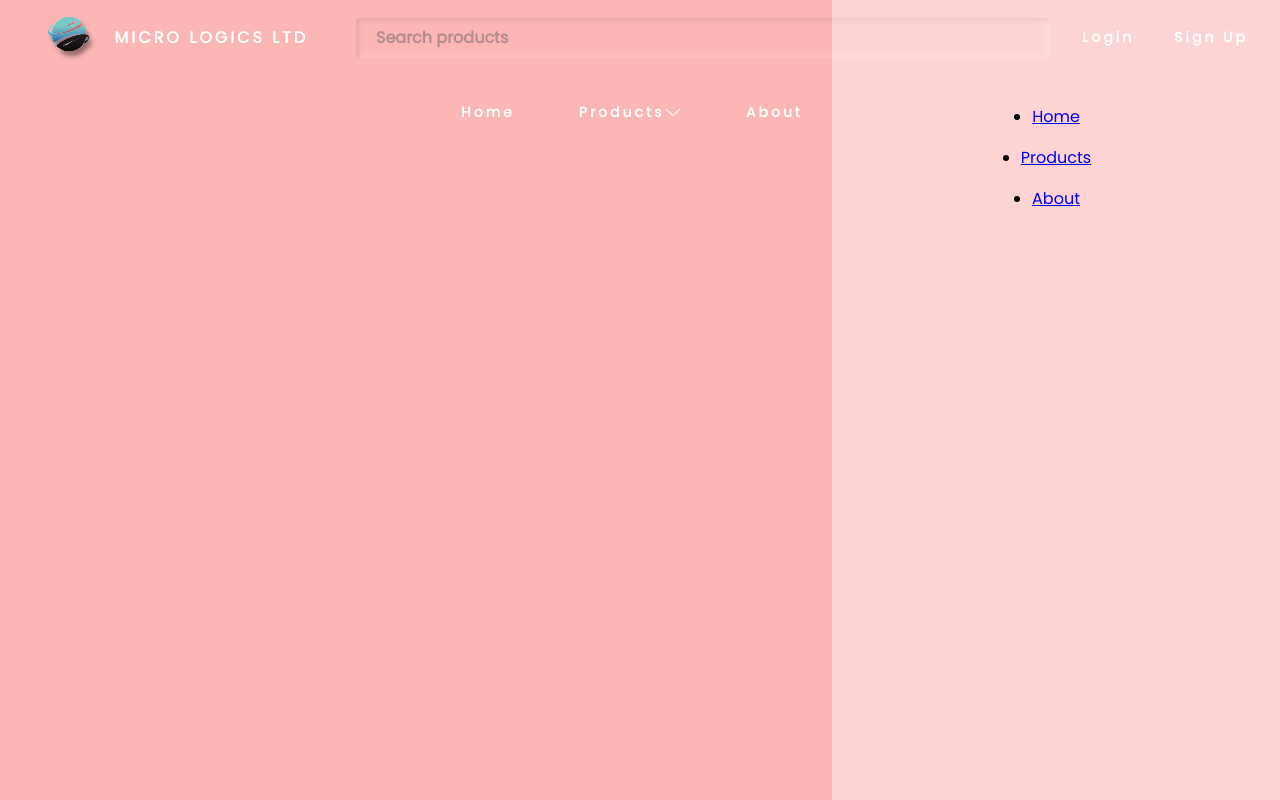
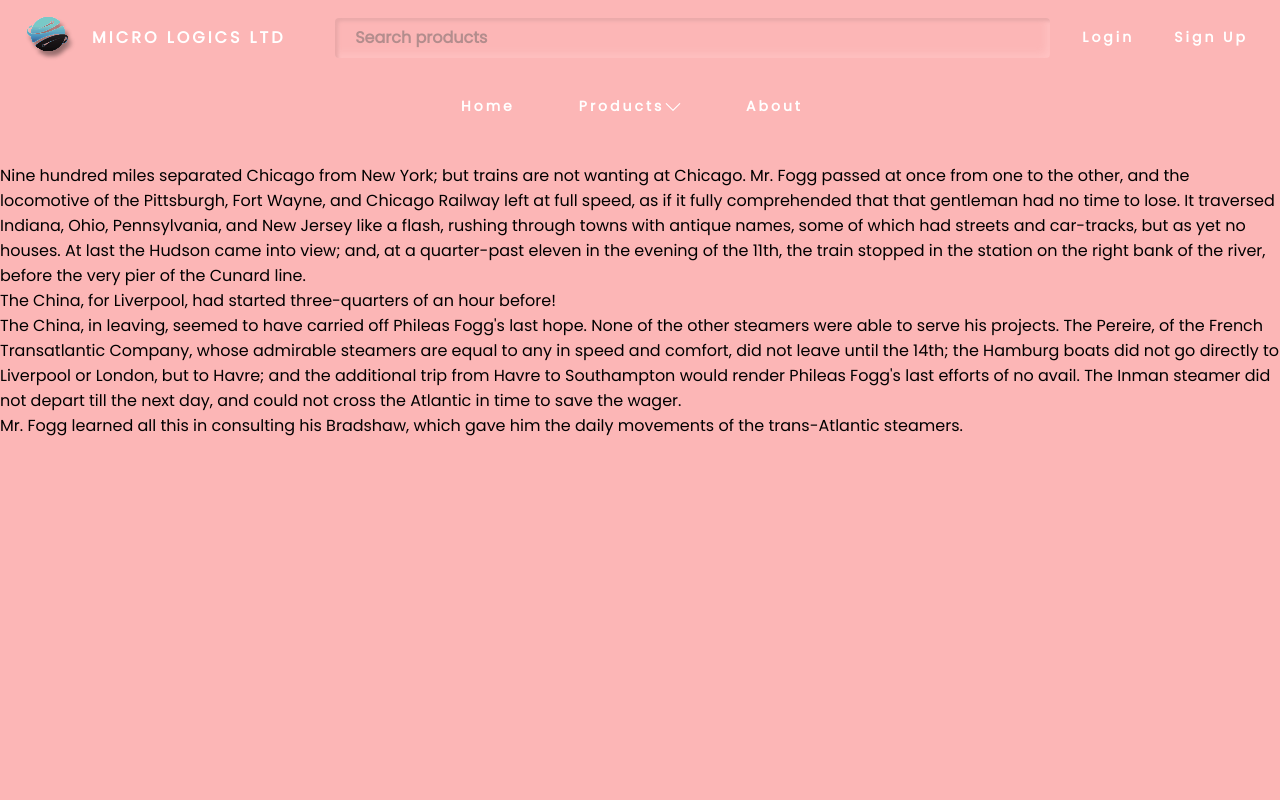
Before and after one commit to divramhit/assignment-web, a PHP site: page / in a window 1280 px wide. Run offline with PHP 8.4, Linux system fonts and the light colour scheme.

Commit message:
Major Update--> Stability, Side bar, Scrolling, Overscrolling, Prevent Body scrolling when side bar is up/scrolling

```diff
--- a/index.html
+++ b/index.html
@@ -35,10 +35,10 @@
     <nav class="upper-navigation">
         <ul id = "nav-links" data-visible = "false" class = "nav-links">
             <li>
-              <a href="login.html"><div>Login</div></a>
+              <a href="#"><div>Login</div></a>
             </li>
             <li>
-              <a href="signup.html"><div>Sign Up</div></a>
+              <a href="#"><div>Sign Up</div></a>
             </li>
         </ul>
     </nav>
@@ -56,7 +56,7 @@
               <a href="#"><div class="products-dropdown" aria-expanded="false">Products<span class="dropdown_icon"></span></div></a>
             </li>
             <li>
-              <a href="about.html"><div>About</div></a>
+              <a href="#"><div>About</div></a>
             </li>
         </ul>
   </header>
@@ -72,13 +72,19 @@
         <a href="#"><div class="products-dropdown" aria-expanded="false">Products<span class="dropdown_icon"></span></div></a>
       </li>
       <li>
-        <a href="about.html"><div>About</div></a>
+        <a href="#"><div>About</div></a>
       </li>
     </ul>
   </nav>
   <!-- End of Side Bar -->
-  <div class = "container">
 
-  </div>
+  <p>Nine hundred miles separated Chicago from New York; but trains are not wanting at Chicago.  Mr. Fogg passed at once from one to the other, and the locomotive of the Pittsburgh, Fort Wayne, and Chicago Railway left at full speed, as if it fully comprehended that that gentleman had no time to lose.  It traversed Indiana, Ohio, Pennsylvania, and New Jersey like a flash, rushing through towns with antique names, some of which had streets and car-tracks, but as yet no houses.  At last the Hudson came into view; and, at a quarter-past eleven in the evening of the 11th, the train stopped in the station on the right bank of the river, before the very pier of the Cunard line.</p>
+
+  <p>The China, for Liverpool, had started three-quarters of an hour before!</p>
+
+  <p>The China, in leaving, seemed to have carried off Phileas Fogg's last hope.  None of the other steamers were able to serve his projects.  The Pereire, of the French Transatlantic Company, whose admirable steamers are equal to any in speed and comfort, did not leave until the 14th; the Hamburg boats did not go directly to Liverpool or London, but to Havre; and the additional trip from Havre to Southampton would render Phileas Fogg's last efforts of no avail.  The Inman steamer did not depart till the next day, and could not cross the Atlantic in time to save the wager.</p>
+
+  <p>Mr. Fogg learned all this in consulting his Bradshaw, which gave him the daily movements of the trans-Atlantic steamers.</p>
+
 </body>
 </html>
--- a/index.js
+++ b/index.js
@@ -1,18 +1,32 @@
-const primaryNav = document.querySelector('.nav-links');
+//The code Below is used to Toggle the Side Menu from the Menu when in small screen sizes
+const sidebar = document.querySelector('.side-nav-links');
 const navToggle = document.querySelector('.mobile-nav-toggle');
+const body = document.body;
 
 navToggle.addEventListener('click', () => {
-  const visibility = primaryNav.getAttribute('data-visible');
+  const visibility = sidebar.getAttribute('data-visible');
+
 
   if (visibility == "false"){
-    primaryNav.setAttribute('data-visible', true);
+    sidebar.setAttribute('data-visible', true);
     navToggle.setAttribute('aria-expanded', true);
   } else if (visibility == "true"){
-    primaryNav.setAttribute('data-visible', false);
+    sidebar.setAttribute('data-visible', false);
     navToggle.setAttribute('aria-expanded', false);
+  }
+  const sidebaropen = navToggle.getAttribute('aria-expanded');
+  // alert(sidebaropen);
+
+  if (sidebaropen == "true")
+  {
+    body.classList.toggle('noscroll', true);
+  }
+  else {
+    body.classList.toggle('noscroll', false);
   }
 });
 
+//This part is only to prevent glitches when resizing a window as it prevents any animation from running
 let resizeTimer;
 window.addEventListener("resize", () => {
   document.body.classList.add("resize-animation-stopper");
--- a/style.css
+++ b/style.css
@@ -44,9 +44,14 @@ inset -.2rem -.2rem .5rem var(--white); */
 }
 
 body{
-  /* overflow-x: hidden; */
+  overflow-x: hidden;
+  overscroll-behavior: none;
   font-family: Poppins, sans-serif;
   background-color: var(--bgcolor);
+}
+
+.noscroll{
+  overflow: hidden;
 }
 
 /* -------------HEADERS------------------------------- */
@@ -64,11 +69,12 @@ body{
 .secondary_header{
   background: var(--bgcolor);
   display: grid;
-  min-height: 75px;
+  min-height: 4rem;
   align-items: center;
   justify-content: space-around;
   grid-column-gap: 1rem;
   transition: all 0.5s;
+  margin-bottom: 1.5rem;
 }
 
 .secondary_header:hover{
@@ -96,12 +102,11 @@ body{
 
 /* -------------------------------LOGO AND NAME--------------------------------------- */
 .logo-and-name{
-  grid-gap: 0.1rem;
+  grid-gap: 1.5rem;
   display: flex;
   align-items: center;
   min-width: 260px;
-  justify-content: space-between;
-  margin-left: 3rem;
+  margin-left: 1.7rem;
 
 }
 .logo-and-name li{
@@ -271,16 +276,58 @@ a{
 /* -----------------------SIDE BAR---------------------------------------------- */
 .side-nav-links{
   position: fixed;
+  overflow-y: scroll;
   z-index: 1000;
   display: flex;
-  grid-row-gap: 1rem;
+  grid-row-gap: 3rem;
   inset: 0 0 0 65%;
   align-items: center;
   flex-direction: column;
-  padding: min(13vh, 10rem) 2rem;
+  padding: min(20%, 5rem) 2rem;
   background: hsl(0, 0%, 100%, 0.4);
-  transform: translateX(0%);
-  transition: transform 350ms ease-in;
+  /* visibility: hidden; */
+  transform: translateX(100%);
+  transition: transform 0.5s ease-out;
+}
+
+.side-nav-links li{
+  list-style: none;
+}
+
+.side-nav-links a{
+  outline: none;
+  display: flex;
+  color: white;
+  text-decoration: none;
+  letter-spacing: 3px;
+  font-weight: bold;
+  font-size: 14px;
+}
+
+.side-nav-links a > div{
+  display: flex;
+  /* display: grid; */
+  align-items: center;
+  place-content: center;
+  padding-inline: 1rem;
+  white-space: nowrap;
+  height: 5rem;
+  width: 100%;
+  /* width: 6rem; */
+  transition: box-shadow 0.5s, border-radius 0.5s;
+}
+
+.side-nav-links a > div:hover{
+  border-radius: 11px;
+  background: linear-gradient(145deg, #ffc3c3, #e3a4a4);
+  box-shadow:  5px 5px 5px #d99d9d,
+               -5px -5px 5px #ffcfcf;
+}
+.side-nav-links a > div:active{
+  border-radius: 11px;
+  background: linear-gradient(145deg, #e3a4a4, #ffc3c3);
+  box-shadow:  5px 5px 5px #d99d9d,
+               -5px -5px 5px #ffcfcf;
 }
 /* -----------------------------------END OF SIDE BAR-------------------------------------- */
 
```
Also changed, not shown: other parts of style.css (+48 -74 lines).
